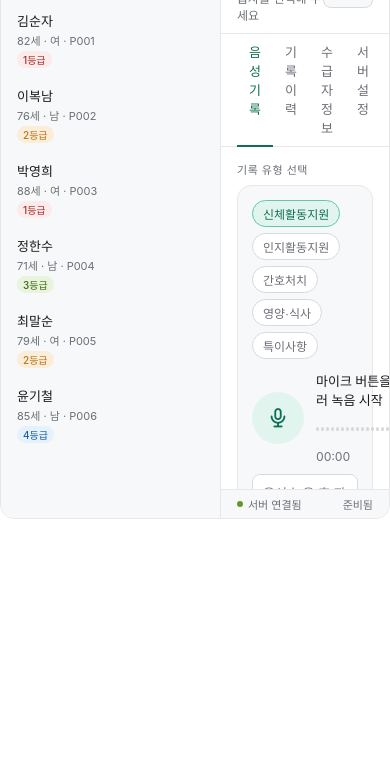
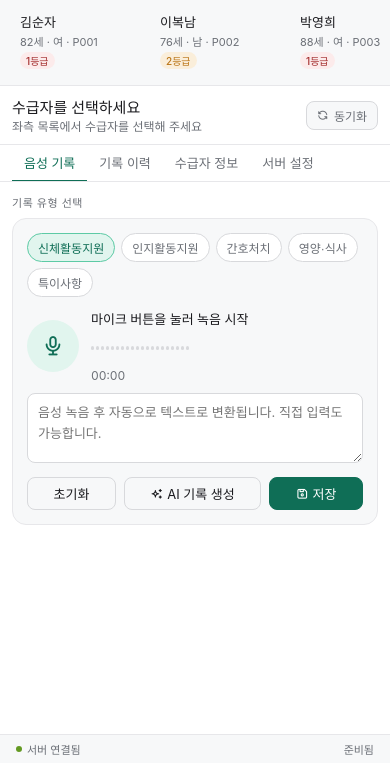
Before and after one commit to hayashiokada-stack/care-voice-recorder, a plain HTML site: page care_voice_recorder_app.html in a window 390 px wide. Shown: the part 116-879 px from the top of the page. Before the commit the page ends 844 px from the top, so only its background shows below. Drawn offline with Linux system fonts and the light colour scheme.

Commit message:
Add mobile responsive layout to fix cramped/broken phone rendering
Fixed two-column 220px+1fr grid didn't adapt below ~680px, causing tab
labels to wrap vertically and the patient list to squeeze the main
content. Adds a mobile breakpoint: single-column stacked layout, full
dvh height, horizontally scrollable patient chips and tab strip, and
single-column grids for DB stats and patient meta.

```diff
--- a/care_voice_recorder_app.html
+++ b/care_voice_recorder_app.html
@@ -187,6 +187,57 @@
   .toggle::after { content: ''; position: absolute; top: 2px; width: 14px; height: 14px; background: white; border-radius: 50%; transition: left 0.2s; }
   .toggle.on::after { left: 16px; }
   .toggle.off::after { left: 2px; }
+
+  @media (max-width: 680px) {
+    html, body { height: 100%; }
+    .app {
+      grid-template-columns: 1fr;
+      grid-template-rows: auto 1fr;
+      height: 100dvh;
+      height: 100svh;
+      border: none;
+      border-radius: 0;
+    }
+    .sidebar {
+      border-right: none;
+      border-bottom: 0.5px solid var(--color-border-tertiary);
+    }
+    .patient-list {
+      display: flex;
+      flex-direction: row;
+      overflow-x: auto;
+      -webkit-overflow-scrolling: touch;
+      gap: 8px;
+      padding: 8px 10px;
+    }
+    .patient-item {
+      flex: 0 0 auto;
+      width: 132px;
+      margin-bottom: 0;
+    }
+    .topbar {
+      padding: calc(10px + env(safe-area-inset-top)) 12px 10px;
+      flex-wrap: wrap;
+      row-gap: 6px;
+    }
+    .tabs {
+      overflow-x: auto;
+      -webkit-overflow-scrolling: touch;
+      padding: 0 12px;
+    }
+    .tab {
+      flex-shrink: 0;
+      white-space: nowrap;
+    }
+    .content { padding: 12px; }
+    .recorder-type-selector { gap: 6px; }
+    .type-btn { font-size: 12px; padding: 5px 10px; }
+    .action-row { flex-wrap: wrap; }
+    .action-row .btn { flex: 1 1 auto; justify-content: center; }
+    .db-grid { grid-template-columns: 1fr; }
+    .patient-meta { grid-template-columns: 1fr; }
+    .sync-status-bar { padding-bottom: calc(6px + env(safe-area-inset-bottom)); }
+  }
 </style>
 </head>
 <body>
```
Also changed, not shown: index.html (+51 -0 lines).
